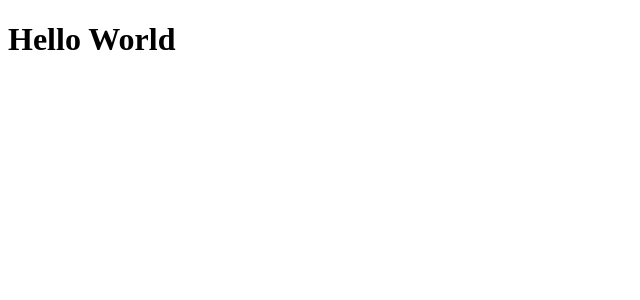
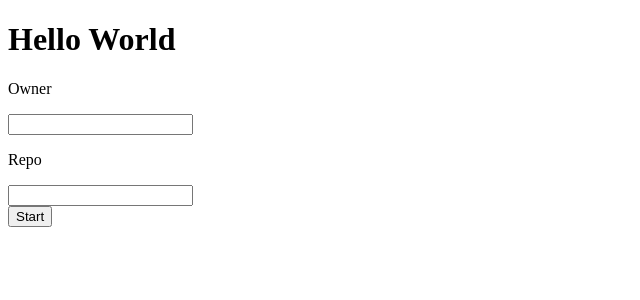
Before and after one commit to sh4869/git-status-time-machine, a React app in the folder client/: page / in a window 1280 px wide. Shown: the top 300 px of the page, without its empty margins (0-640 px from the left). Built offline with nearby package versions, Linux system fonts and the light colour scheme; the HTML template or start-up script is replaced by a standard one.

Commit message:
[client] Create First Components

```diff
--- a/client/package.json
+++ b/client/package.json
@@ -3,7 +3,11 @@
   "version": "1.0.0",
   "main": "index.js",
   "license": "MIT",
+  "scripts": {
+    "start:dev": "webpack-dev-server --mode development"
+  },
   "devDependencies": {
+    "@types/axios": "^0.14.0",
     "@types/react": "^16.9.48",
     "@types/react-dom": "^16.9.8",
     "@types/webpack": "^4.41.21",
@@ -22,6 +26,7 @@
     "webpack-dev-server": "^3.11.0"
   },
   "dependencies": {
+    "axios": "^0.20.0",
     "react": "^16.13.1",
     "react-dom": "^16.13.1"
   }
--- a/client/src/app.tsx
+++ b/client/src/app.tsx
@@ -1,9 +1,31 @@
 import * as React from 'react';
+import { CIScoreUI } from './components/CIScore';
 
 export const App = () => {
+  const [repo, setRepo] = React.useState('');
+  const [owner, setOwner] = React.useState('');
+  const [start, setStart] = React.useState(false);
   return (
     <div>
       <h1>Hello World</h1>
+      <p>Owner</p>
+      <input onChange={(e) => setOwner(e.target.value)} value={owner}></input>
+      <p>Repo</p>
+      <input onChange={(e) => setRepo(e.target.value)} value={repo}></input>
+      <br></br>
+      <button
+        onClick={(e) => {
+          console.log(e);
+          setStart(!start);
+        }}
+      >
+        Start
+      </button>
+      {start ? (
+        <CIScoreUI repo={{ name: repo, owner: owner }}></CIScoreUI>
+      ) : (
+        <div></div>
+      )}
     </div>
   );
 };
--- /dev/null
+++ b/client/src/components/CIScore.tsx
@@ -0,0 +1,28 @@
+import * as React from 'react';
+import { Repo } from '../types/repo';
+import { CIScore } from 'src/types/ciscore';
+
+export const CIScoreUI = (props: Props) => {
+  const [ciScore, setCiScore] = React.useState<CIScore | null>(null);
+  React.useEffect(() => {
+    if (ciScore == null) {
+      const f = async () => {
+        fetch(
+          `http://localhost:8080/score/ci/${props.repo.owner}/${props.repo.name}`,
+        )
+          .then((v) => v.json())
+          .then((v) => setCiScore(v));
+      };
+      f();
+    }
+  }, [ciScore]);
+  return ciScore != null ? (
+    <div>score: {ciScore.score}</div>
+  ) : (
+    <div>loading</div>
+  );
+};
+
+type Props = {
+  repo: Repo;
+};
--- /dev/null
+++ b/client/src/types/ciscore.ts
@@ -0,0 +1,22 @@
+type GitHubFile = {
+  path: string;
+  url: string;
+};
+
+type GithubActions = {
+  files: GitHubFile[];
+};
+
+type CircleCi = {
+  files: GitHubFile[];
+};
+type TravisCi = {
+  file: GitHubFile;
+};
+
+export type CIScore = {
+  score: number;
+  github_ci?: GithubActions;
+  travis_ci?: TravisCi;
+  circle_ci?: CircleCi;
+};
--- /dev/null
+++ b/client/src/types/repo.ts
@@ -0,0 +1 @@
+export type Repo = { owner: string; name: string };
--- a/client/webpack.config.ts
+++ b/client/webpack.config.ts
@@ -23,6 +23,7 @@ const config: Configuration = {
   devServer: {
     contentBase: path.join(__dirname, 'static'),
     host: '0.0.0.0',
+    port: 3030,
   },
 };
 
```
Also changed, not shown: 1 other file (tests, documents, lock files or other folders).
